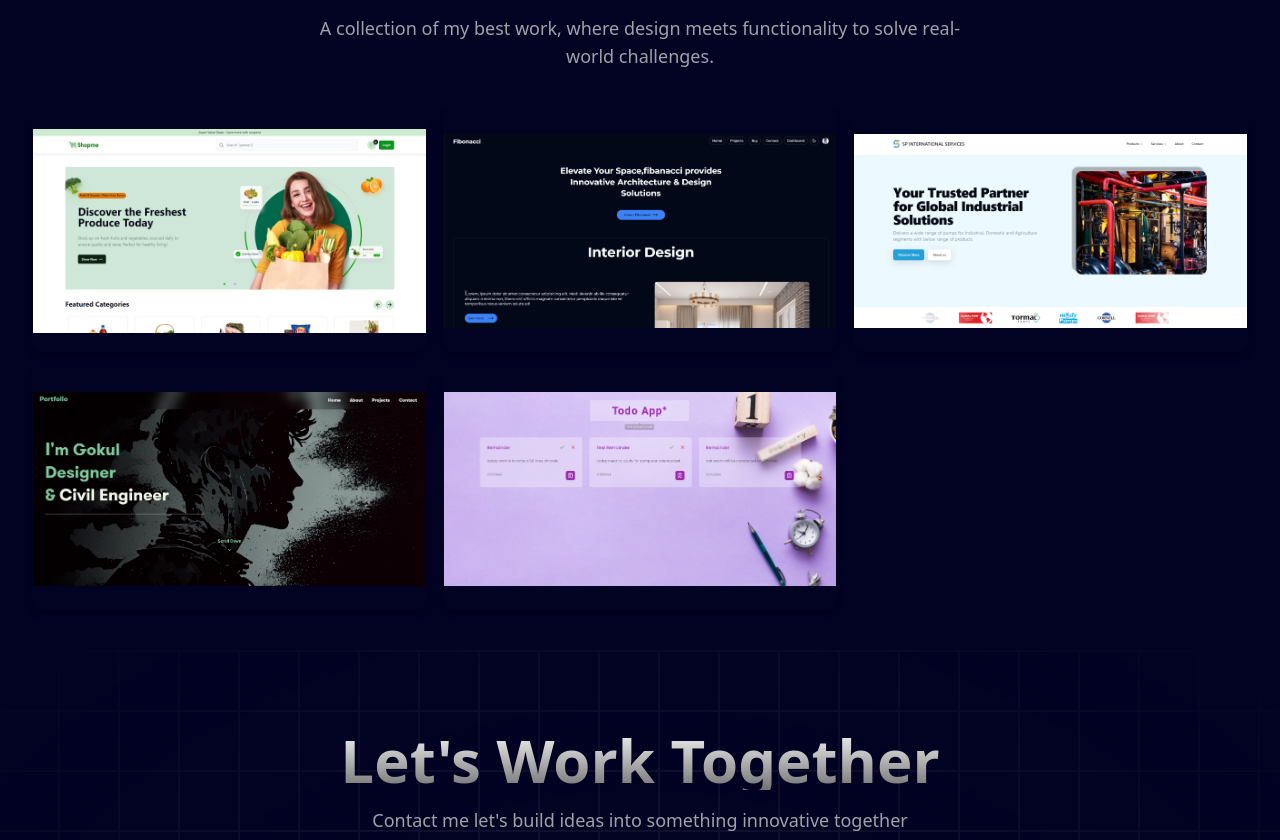
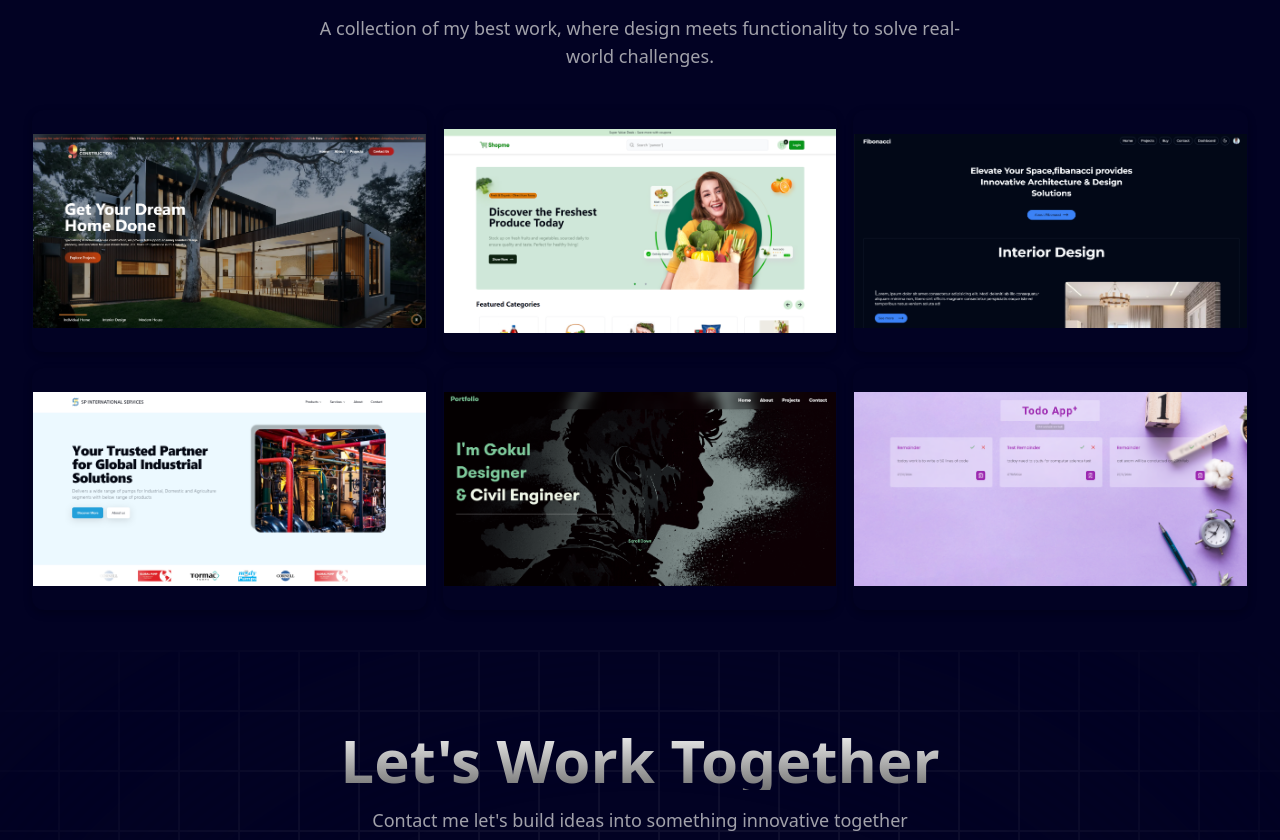
Before and after one commit to subashio/Personal-portfolio, a Next.js app: page / in a window 1280 px wide. Shown: the part 2372-3212 px from the top of the page. Built offline with nearby package versions, Linux system fonts and the light colour scheme; no server answers; grey boxes are pictures that could not be loaded.

Commit message:
updated/project-added

```diff
--- a/src/constants/details.ts
+++ b/src/constants/details.ts
@@ -164,6 +164,35 @@ export const stack2: TStacks[] = [
 export const projects = [
   {
     id: 1,
+    href: "https://goconstruction.in/",
+    title: "Landing Page- GO Construction",
+    subTitle: "Innovative Modern Landing Experience - 2025",
+    img: "/p-6.png",
+    logos: [
+      {
+        id: 1,
+        image: "/logos/nextlogo.svg",
+      },
+      {
+        id: 2,
+        image: "/logos/shadlogo.png",
+      },
+      {
+        id: 3,
+        image: "/logos/tslogo.png",
+      },
+      {
+        id: 4,
+        image: "/logos/taillogo.svg",
+      },
+      {
+        id: 5,
+        image: "/logos/framelogo.svg",
+      },
+    ],
+  },
+  {
+    id: 2,
     href: "https://github.com/Git-Subash/E-Commerce-Website",
     title: "E-Commerce-Website",
     subTitle: "Built with React & Express - 2024",
@@ -202,7 +231,7 @@ export const projects = [
     ],
   },
   {
-    id: 2,
+    id: 3,
     href: "https://github.com/Git-Subash/Company_website",
     title: "Landing Page-Fibonacci",
     subTitle: "Modern & Dynamic Design - 2024",
@@ -235,7 +264,7 @@ export const projects = [
     ],
   },
   {
-    id: 3,
+    id: 4,
     href: "https://spintls.com/",
     title: "Landing Page- SP International",
     subTitle: "Innovative Landing Experience - 2024",
@@ -263,8 +292,9 @@ export const projects = [
       },
     ],
   },
+
   {
-    id: 4,
+    id: 5,
     href: "https://gokulfolio.netlify.app/",
     title: "Portfolio Page",
     subTitle: "A Modern Designer's Showcase - 2023",
@@ -294,7 +324,7 @@ export const projects = [
   },
 
   {
-    id: 5,
+    id: 6,
     href: "https://react-mern-todoapp.netlify.app/",
     title: "Todo Apllication",
     subTitle: "Built with React & MongoDB - 2023",
```
Also changed, not shown: public/p-6.png (added).
